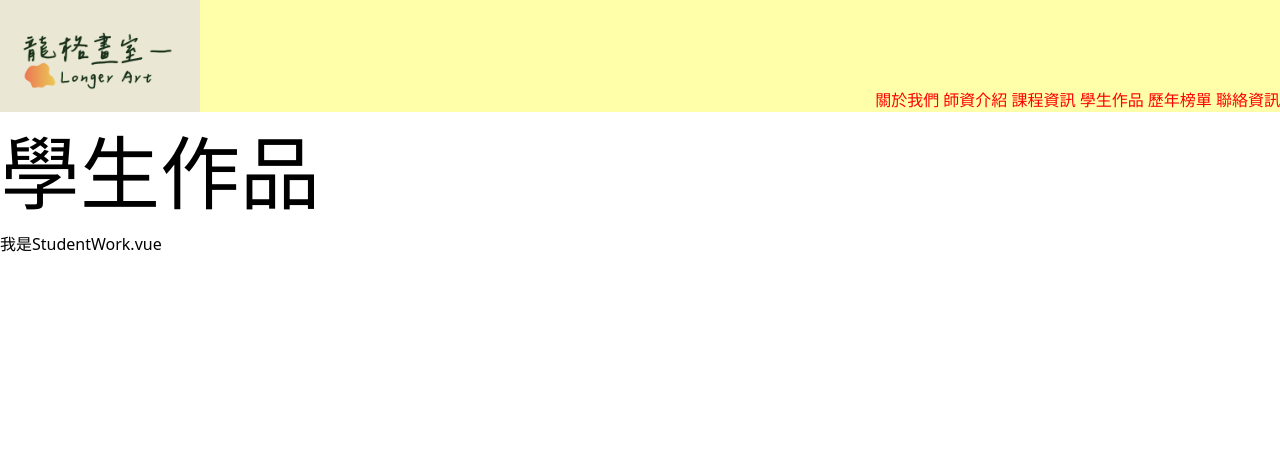
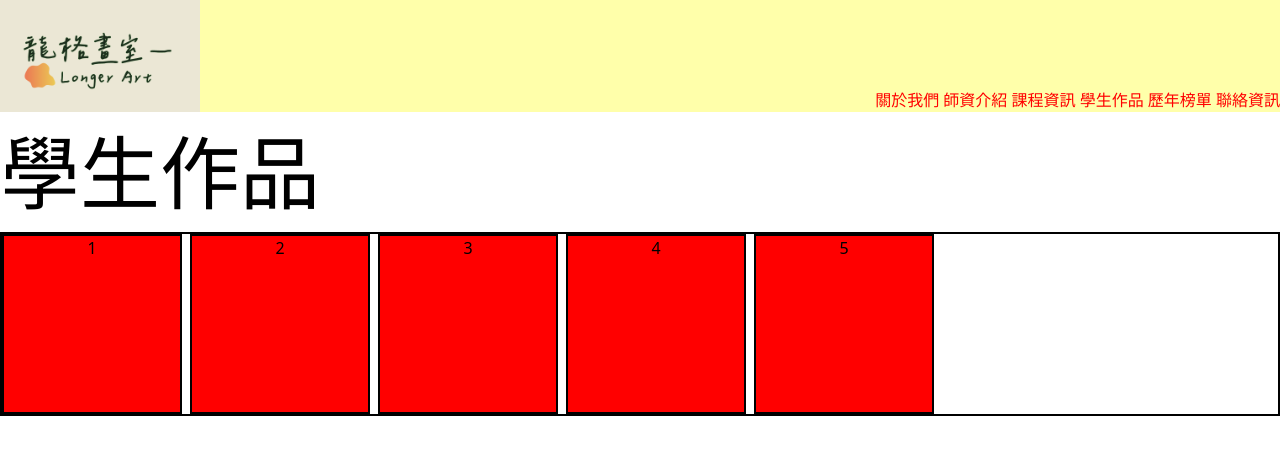
Before and after one commit to Digi-Duck/Longer, a Vue app in the folder Longer/: page /studentWork in a window 1280 px wide. Shown: the top 454 px of the page. Built offline with nearby package versions, Linux system fonts and the light colour scheme; a web font is replaced by a local one.

Commit message:
0116:compinent

```diff
--- a/Longer/src/components/homepage/StudentWork.vue
+++ b/Longer/src/components/homepage/StudentWork.vue
@@ -1,7 +1,13 @@
 <script>
-export default {};
+export default {
+    props: {
+        studentData: {
+            type: Number,
+        }
+    },
+};
 </script>
 <template>
-    <div>我是StudentWork.vue</div>
+    <div class="w-[180px] h-[180px] bg-[red] border-[2px] text-center ">{{ studentData }}</div>
 </template>
 <style></style>
--- a/Longer/src/views/StudentWork.vue
+++ b/Longer/src/views/StudentWork.vue
@@ -4,13 +4,20 @@ export default {
 
     // import TheWelcome from '../components/TheWelcome.vue'
         components: { StudentWork },
+        data(){
+            return {
+                studentData:[1,2,3,4,5],
+            }
+        },
 }
 </script>
 <template lang="">
     <div class="text-[80px]">
         學生作品
     </div>
-    <StudentWork></StudentWork>
+    <div class="flex gap-2 border-[2px]">
+        <StudentWork v-for="item in studentData" :key="item.id" :student-data="item"></StudentWork>
+    </div>
 </template>
 <style lang="">
 
```
